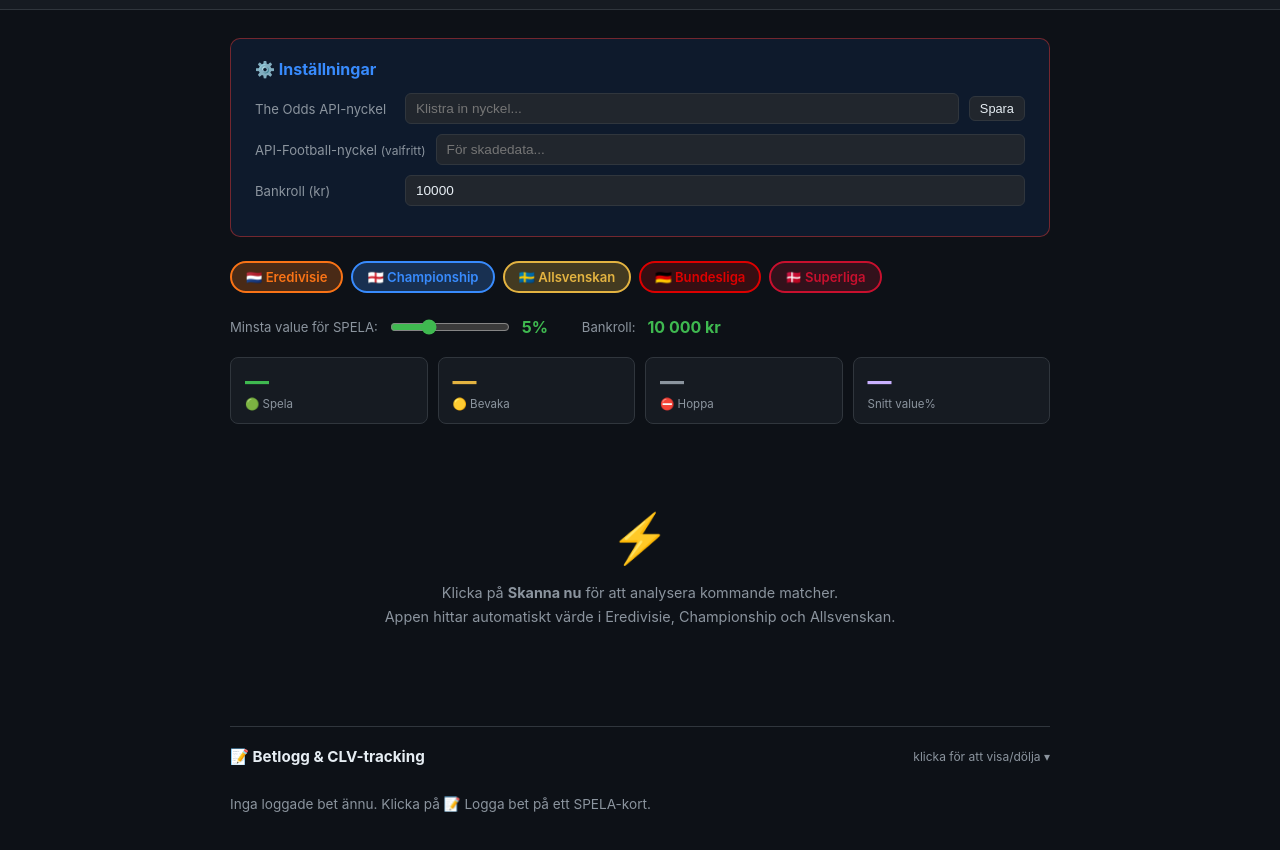
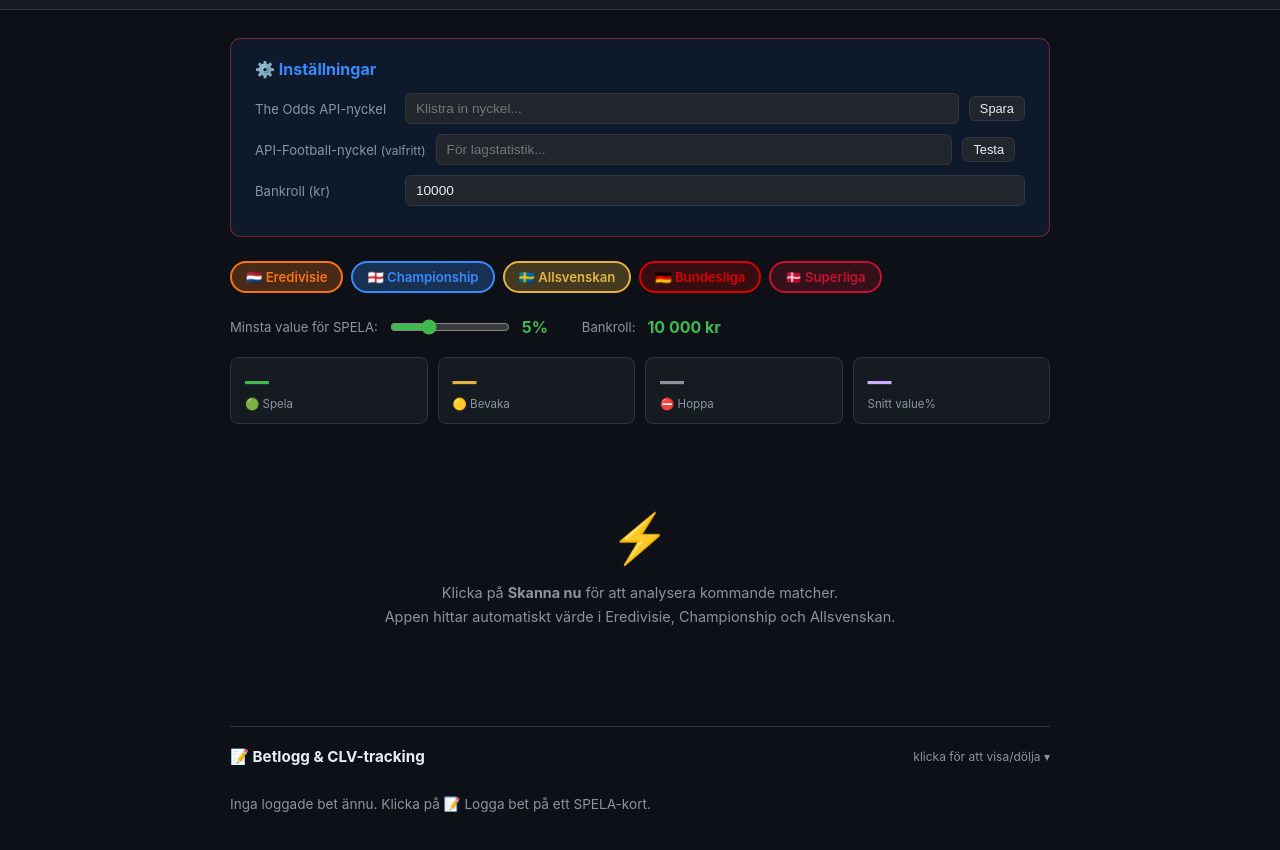
Before and after one commit to Tryfffel/smart-betting-engine, a plain HTML site: page index.html in a window 1280 px wide. Shown: the part 46-896 px from the top of the page. Drawn offline with Linux system fonts and the light colour scheme.

Commit message:
Add API-Football test button with request count display
Co-Authored-By: Claude Sonnet 4.6 <noreply@anthropic.com>

```diff
--- a/index.html
+++ b/index.html
@@ -175,7 +175,9 @@
     </div>
     <div class="setup-row">
       <label>API-Football-nyckel <span style="color:var(--text-muted);font-size:0.75rem">(valfritt)</span></label>
-      <input type="password" id="footballKey" placeholder="För skadedata..." />
+      <input type="password" id="footballKey" placeholder="För lagstatistik..." />
+      <button class="btn btn-sm" onclick="testFootballKey()" id="testFbBtn">Testa</button>
+      <span id="fbKeyStatus" style="font-size:0.78rem"></span>
     </div>
     <div class="setup-row">
       <label>Bankroll (kr)</label>
@@ -1104,6 +1106,35 @@ function showToast(msg, type='success') {
   setTimeout(() => t.classList.remove('show'), 3500);
 }
 
+async function testFootballKey() {
+  const key = document.getElementById('footballKey').value.trim();
+  const btn = document.getElementById('testFbBtn');
+  const status = document.getElementById('fbKeyStatus');
+  if (!key) { status.textContent = '⚠️ Ange nyckel först'; status.style.color='var(--yellow-bright)'; return; }
+  btn.disabled = true; btn.textContent = '...';
+  status.textContent = 'Testar...'; status.style.color='var(--text-muted)';
+  try {
+    const r = await fetch('https://v3.football.api-sports.io/status', {
+      headers: { 'x-apisports-key': key },
+      signal: AbortSignal.timeout(8000)
+    });
+    const d = await r.json();
+    const used = d?.response?.requests?.current ?? '?';
+    const limit = d?.response?.requests?.limit_day ?? '?';
+    if (r.ok && d?.response) {
+      status.textContent = `✅ Fungerar! ${used}/${limit} anrop idag`;
+      status.style.color = 'var(--green-bright)';
+    } else {
+      status.textContent = '❌ Ogiltig nyckel';
+      status.style.color = '#ff7b72';
+    }
+  } catch(e) {
+    status.textContent = '❌ Nätverksfel';
+    status.style.color = '#ff7b72';
+  }
+  btn.disabled = false; btn.textContent = 'Testa';
+}
+
 function saveKeys() {
   state.oddsKey     = document.getElementById('oddsKey').value.trim();
   state.footballKey = document.getElementById('footballKey').value.trim();
```
